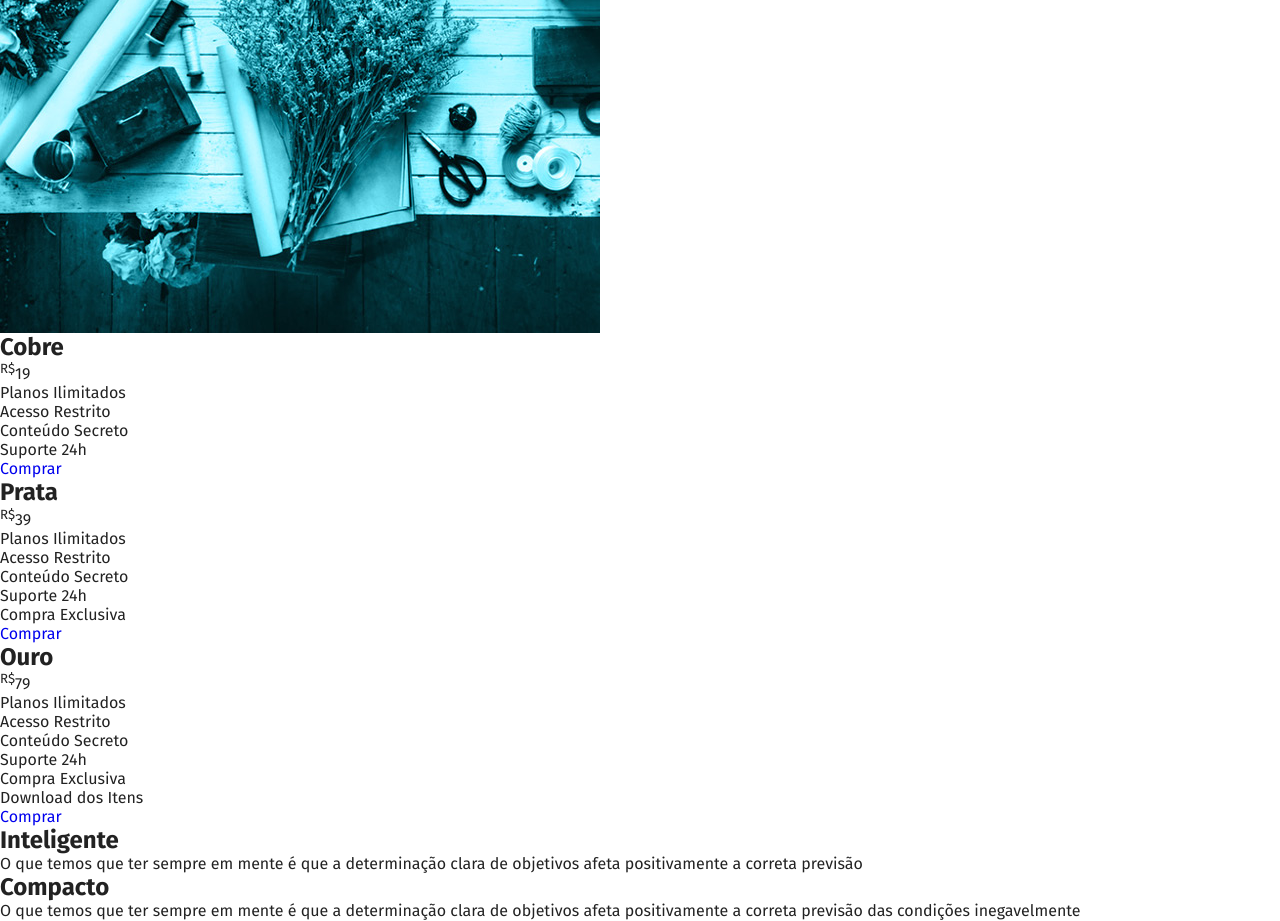
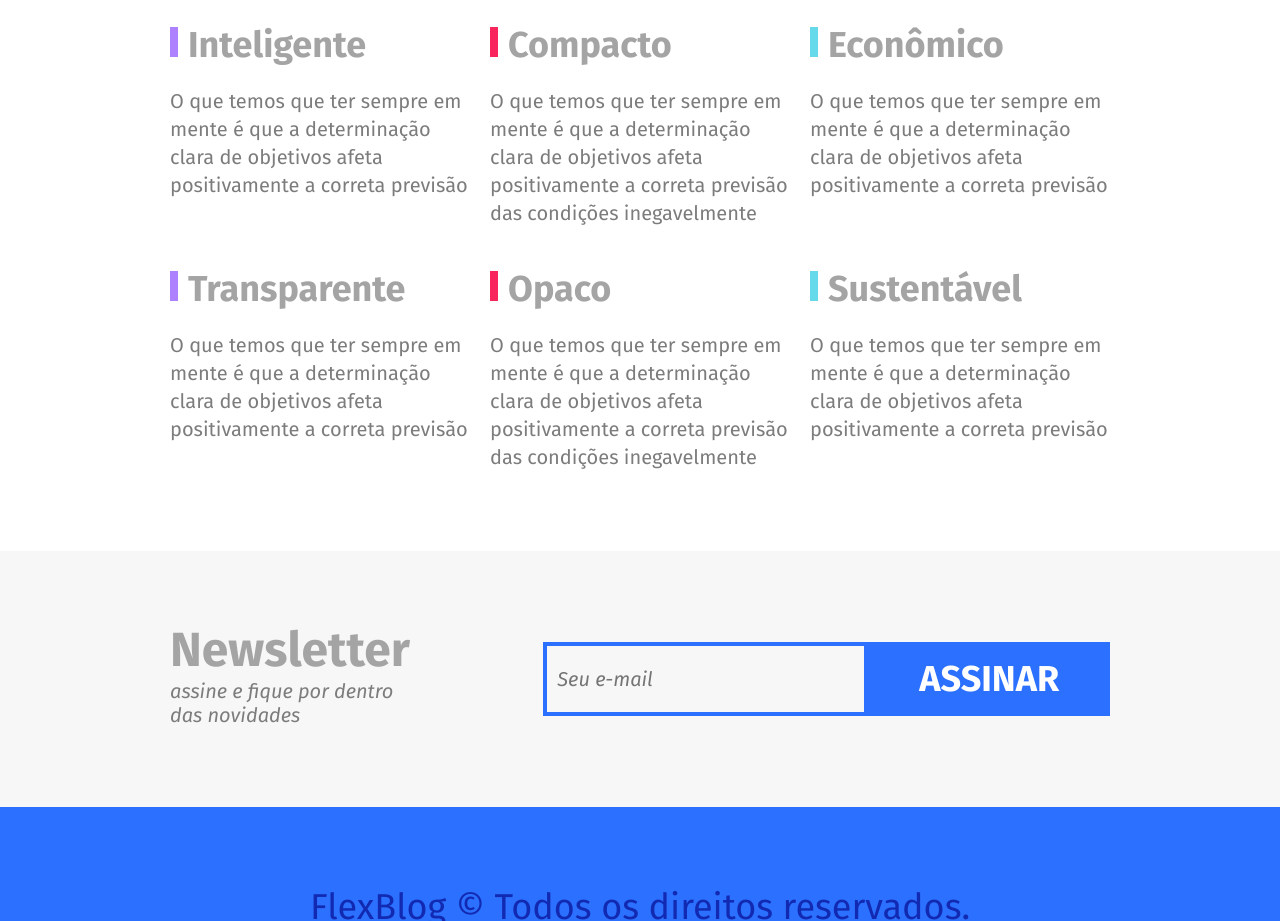
Before and after one commit to gguilhermelopes/FlexBlog, a plain HTML site: page index.html in a window 1280 px wide. Shown: the part 2580-3501 px from the top of the page. Drawn offline with Linux system fonts and the light colour scheme.

Commit message:
site-final

```diff
--- a/style.css
+++ b/style.css
@@ -142,3 +142,265 @@ img {
 }
 
 /* Produtos */
+
+.produtos {
+  max-width: 960px;
+  margin: 60px auto;
+}
+
+.produtos h1 {
+  font-size: 3rem;
+  margin: 0 10px 60px 10px;
+}
+
+.produtos-container {
+  display: flex;
+  flex-wrap: wrap;
+  align-items: flex-end;
+}
+
+.produtos-item {
+  flex: 1 1 175px;
+  margin: 10px;
+}
+
+.produtos-item h2 {
+  font-size: 3rem;
+  color: #a4a4a4;
+  background: #f7f7f7;
+  padding: 60px 20px;
+}
+
+.purple {
+  border-top: 8px solid #ae81ff;
+}
+
+.pink {
+  border-top: 8px solid #f9265e;
+}
+
+.blue {
+  border-top: 8px solid #66d9eb;
+}
+
+/* Preço */
+
+.preco {
+  background: #f7f7f7;
+  padding: 60px;
+  display: flex;
+  flex-wrap: wrap;
+  align-items: flex-end;
+}
+
+.preco-item {
+  flex: 1;
+  border: 4px solid white;
+  padding: 20px;
+  margin: 10px;
+  min-width: 260px;
+}
+
+.preco-item h2 {
+  font-size: 3rem;
+  color: #a4a4a4;
+  text-align: center;
+  margin-top: 20px;
+}
+
+.preco-item span {
+  max-width: 300px;
+  margin: 20px auto;
+  display: block;
+  font-size: 3rem;
+  text-align: center;
+  font-weight: bold;
+  padding: 10px 0 5px 0;
+  border-top: 4px solid white;
+  border-bottom: 4px solid white;
+}
+
+.preco-item sup {
+  font-size: 1.5rem;
+}
+
+.preco-item ul {
+  max-width: 300px;
+  margin: 20px auto;
+  font-size: 1.25rem;
+  font-style: italic;
+  color: #7c7c7c;
+}
+
+.preco-item li {
+  display: flex;
+  justify-content: space-between;
+  align-items: center;
+  margin-bottom: 15px;
+}
+
+.preco-item li::after {
+  content: "";
+  display: block;
+  width: 6px;
+  height: 6px;
+  border-radius: 50%;
+  background: #2c70ff;
+}
+
+.preco-item a {
+  max-width: 300px;
+  display: block;
+  margin: 20px auto;
+  border: 4px solid;
+  color: #222;
+  text-transform: uppercase;
+  font-weight: bold;
+  font-size: 2.25rem;
+  padding: 15px 0;
+  text-align: center;
+}
+
+@media (max-width: 800px) {
+  .preco {
+    padding-left: 10px;
+    padding-right: 10px;
+    flex-wrap: wrap-reverse;
+  }
+}
+
+/* Qualidade */
+
+.qualidade {
+  max-width: 960px;
+  margin: 60px auto;
+  display: flex;
+  flex-wrap: wrap;
+}
+
+.qualidade-item {
+  flex: 1 1 300px;
+  margin: 20px 10px;
+}
+
+.qualidade-item h2 {
+  font-size: 2.25rem;
+  color: #a4a4a4;
+  margin-bottom: 20px;
+}
+
+.qualidade-item h2::before {
+  content: "";
+  display: inline-block;
+  width: 8px;
+  height: 30px;
+  margin-right: 10px;
+}
+
+.qualidade-item:nth-of-type(3n + 1) h2::before {
+  background: #ae81ff;
+}
+
+.qualidade-item:nth-of-type(3n + 2) h2::before {
+  background: #f9265e;
+}
+
+.qualidade-item:nth-of-type(3n + 3) h2::before {
+  background: #66d9eb;
+}
+
+.qualidade-item p {
+  font-size: 1.25rem;
+  line-height: 1.4;
+  color: #7c7c7c;
+}
+
+/* Newsletter */
+
+.newsletter {
+  background: #f7f7f7;
+  padding: 60px calc((100% - 960px) / 2);
+  display: flex;
+  flex-wrap: wrap;
+}
+
+.newsletter-info {
+  flex: 1 1 200px;
+  margin: 10px 10px;
+}
+
+.newsletter-info h1 {
+  font-size: 3rem;
+  color: #a4a4a4;
+}
+
+.newsletter-info p {
+  font-size: 1.25rem;
+  font-style: italic;
+  max-width: 230px;
+  color: #7c7c7c;
+  margin-bottom: 10px;
+}
+
+.newsletter-form {
+  flex: 2 1 260px;
+  margin: 0 10px;
+  align-self: center;
+  display: flex;
+  flex-wrap: wrap;
+}
+
+.newsletter-form input {
+  flex: 3 1 200px;
+  font-size: 1.25rem;
+  color: #7c7c7c;
+  font-style: italic;
+  font-family: "Fira Sans", Arial, sans-serif;
+  border: 4px solid #2c70ff;
+  background: transparent;
+  padding: 10px;
+  margin: 0px;
+  border-radius: 0px;
+}
+
+.newsletter-form button {
+  flex: 1 1 200px;
+  font-family: "Fira Sans", Arial, sans-serif;
+  font-size: 2.25rem;
+  font-weight: bold;
+  text-transform: uppercase;
+  background: #2c70ff;
+  color: white;
+  margin: 0;
+  cursor: pointer;
+  border: 0px;
+  padding: 15px 10px;
+}
+
+@media (max-width: 600px) {
+  .newsletter-form button {
+    font-size: 1.5rem;
+  }
+}
+
+/* Footer */
+
+.footer {
+  display: flex;
+  background: #2c70ff;
+  height: 200px;
+  align-items: center;
+}
+
+.footer p {
+  flex: 1;
+  text-align: center;
+  font-size: 2.25rem;
+  color: #122ab2;
+}
+
+@media (max-width: 600px) {
+  .footer p {
+    font-size: 1.5rem;
+  }
+}
```
Also changed, not shown: index.html (+2 -1 lines).
